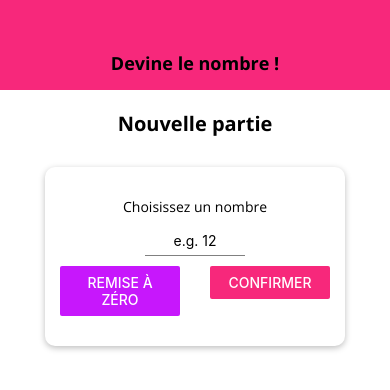
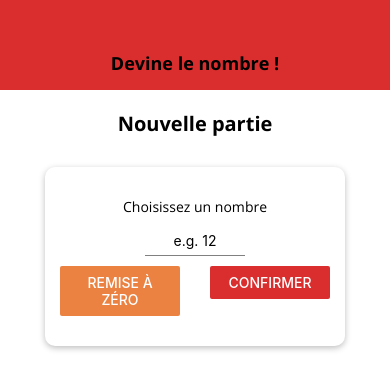
Before and after one commit to jeromehenry3/Devine-le-nombre_react-native, a React Native app: screen / in a window 390 px wide. Shown: the top 390 px of the page. Built offline with nearby package versions, Linux system fonts and the light colour scheme.

Commit message:
config + colors

```diff
--- a/constants/colors.js
+++ b/constants/colors.js
@@ -1,4 +1,4 @@
 export default {
-    primary: '#f7287b',
-    secondary: '#c717fc'
+    primary: '#DA2D2D',
+    secondary: '#EB8242'
 }
```
